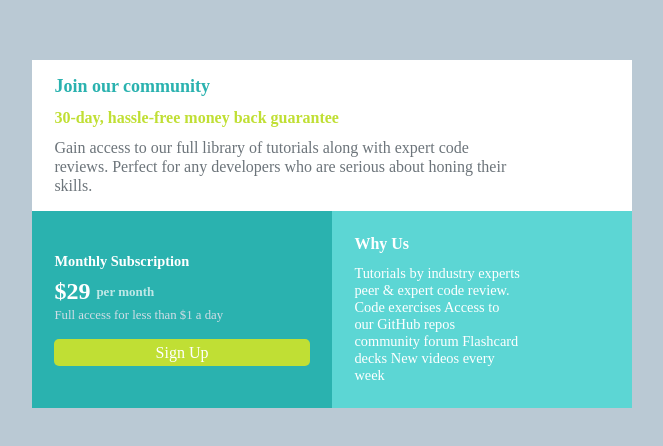
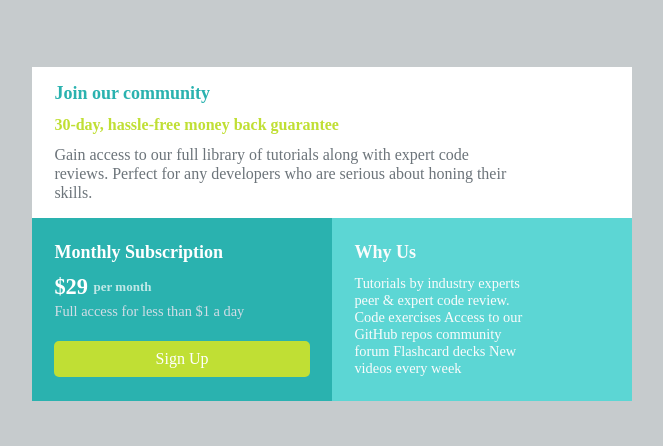
Before and after one commit to leongratis/price-plan, a plain HTML site: page index.html in a window 1280 px wide. Shown: the part 166-612 px from the top of the page, without its empty margins (308-971 px from the left). Drawn offline with Linux system fonts and the light colour scheme.

Commit message:
first commit

```diff
--- a/index.html
+++ b/index.html
@@ -26,12 +26,12 @@
         <!-- body -->
         <section>
 
-            <h1>
+            <h2>
                 Monthly Subscription
-            </h1>
-            <h2>
+            </h2>
+            <h3>
                 $29 <span>per month</span>
-            </h2>
+            </h3>
             <p>
                 Full access for less than $1 a day
             </p>
@@ -42,9 +42,9 @@
         <!-- bottom -->
         <footer>
             <div class="foot">
-            <h1>
+            <h2>
                 Why Us
-            </h1>
+            </h2>
             <p>
                 Tutorials by industry experts peer & expert code review. Code exercises Access to our GitHub repos community forum Flashcard decks New videos every week
             </p>
--- a/style.css
+++ b/style.css
@@ -4,7 +4,7 @@
 }
 
 body{
-    background-color: hsl(218, 22%, 67%);
+    background-color: hsl(217, 17%, 53%);
     height: 100vh;
     display: flex;
     justify-content: center;
@@ -46,18 +46,19 @@ section{
     padding-block: 1.3rem;
 }
 
-section h1{
-    font-size: small;
+section h2{
+    font-size: large;
 }
 
-section h2{
+section h3{
    padding: 0.5rem 0 0.2rem 0;
+   font-size: 1.4rem;
 }
 
-section h2 span{
+section h3 span{
     font-size: small;
     opacity: .6;
-    vertical-align: 5px;
+    vertical-align: 4px;
 }
 
 section p{
@@ -81,7 +82,7 @@ section a{
 /* bottom */
 footer{
     background-color: hsl(179, 60%, 60%);
-    color: white;
+    color: rgba(253, 252, 252, 0.986);
     padding-left: 1.4rem;
     padding-right: 1.4rem;
     padding-block: 1rem;
@@ -90,8 +91,8 @@ footer{
     width: 80%;
 }
 
-.foot h1{
-    font-size: medium;
+.foot h2{
+    font-size: large;
 }
 
 .foot p{
@@ -102,7 +103,7 @@ footer{
 @media screen and (min-width:750px){
 
     body{
-        background-color: hsl(205, 23%, 78%);
+        background-color: hsl(200, 6%, 79%);
     }
     main{
         display: grid;
@@ -122,24 +123,24 @@ footer{
         justify-content: center;
     }
 
-    section h1{
-    font-size: 0.9rem;
+    section h2{
+    font-size: large;
 }
 
-section h2{
-   padding: 0.5rem 0 0.2rem 0;
+section h3{
+   padding: 0.7rem 0 0.2rem 0;
 }
 
-section h2 span{
+section h3 span{
     font-size: small;
     opacity: .7;
     vertical-align: 3px;
 }
 
 section p{
-    font-size: 0.8rem;
+    font-size: 0.9rem;
     color: hsl(206, 30%, 86%);
-    padding-bottom: 1rem;
+    padding-bottom: 1.3rem;
 }
 
 section a{
@@ -149,7 +150,7 @@ section a{
     width: 100%;
     text-align: center;
     text-decoration: none;
-    padding: .2rem 0;
+    padding: 0.5rem 0;
     border-radius: 5px;
     color: white;
 }
@@ -160,12 +161,12 @@ footer{
 }
 
     footer .foot{
-        width: 65%;
+        width: 70%;
         padding-block: 0.5rem;
     }
 
-    .foot h1{
-    font-size: medium;
+    .foot h2{
+    font-size: large;
 }
 
 .foot p{
```
